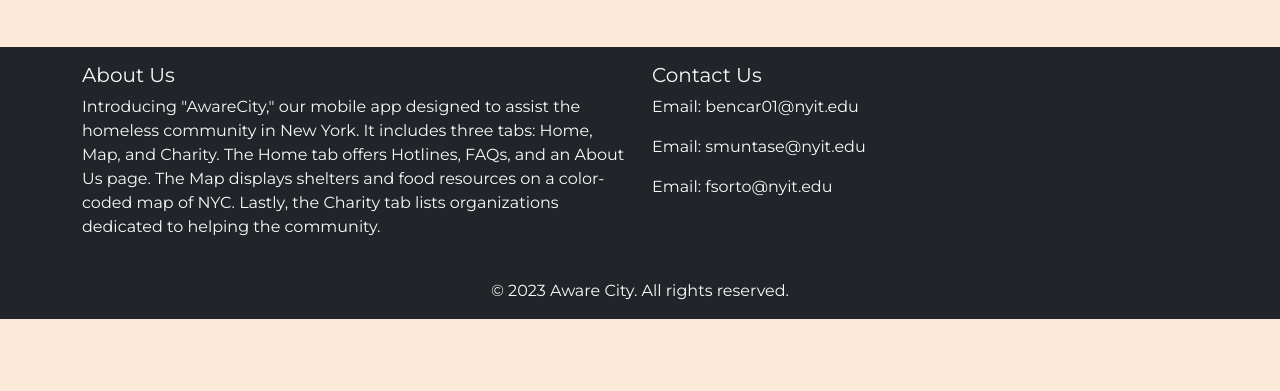
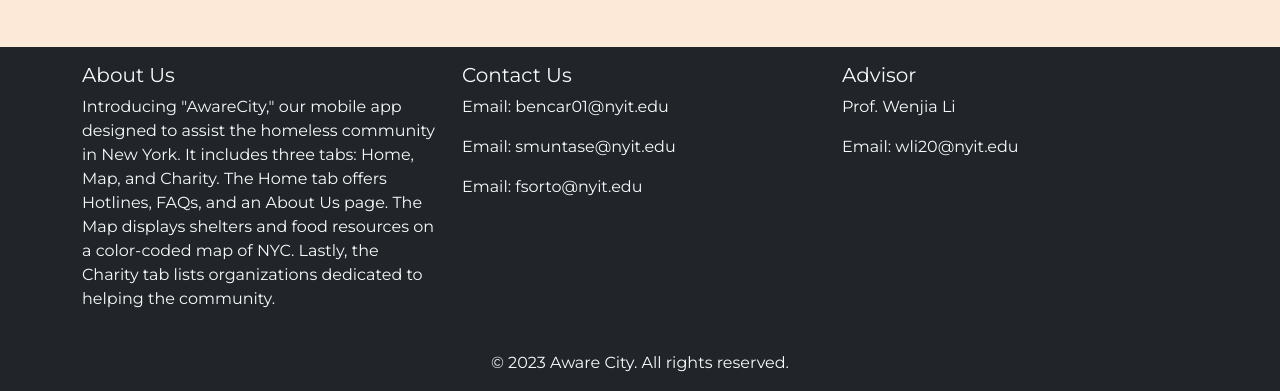
Before and after one commit to fredygsorto/aware-city-website, a plain HTML site: page index.html in a window 1280 px wide. Shown: the part 1391-1782 px from the top of the page. Before the commit the page ends 1710 px from the top, so only its background shows below. Drawn offline with nearby package versions, Linux system fonts and the light colour scheme.

Commit message:
Updated Footer and Presentation.

```diff
--- a/index.html
+++ b/index.html
@@ -321,7 +321,7 @@
     <footer class="footer bg-dark text-light py-3">
       <div class="container">
         <div class="row">
-          <div class="col-md-6 mx-auto">
+          <div class="col-md-4">
             <h5>About Us</h5>
             <p>
               Introducing "AwareCity," our mobile app designed to assist the
@@ -332,11 +332,16 @@
               organizations dedicated to helping the community.
             </p>
           </div>
-          <div class="col-md-6">
+          <div class="col-md-4">
             <h5>Contact Us</h5>
             <p>Email: bencar01@nyit.edu</p>
             <p>Email: smuntase@nyit.edu</p>
             <p>Email: fsorto@nyit.edu</p>
+          </div>
+          <div class="col-md-4">
+            <h5>Advisor</h5>
+            <p>Prof. Wenjia Li</p>
+            <p>Email: wli20@nyit.edu</p>
           </div>
         </div>
         <div class="row">
```
Also changed, not shown: 1 other file.
